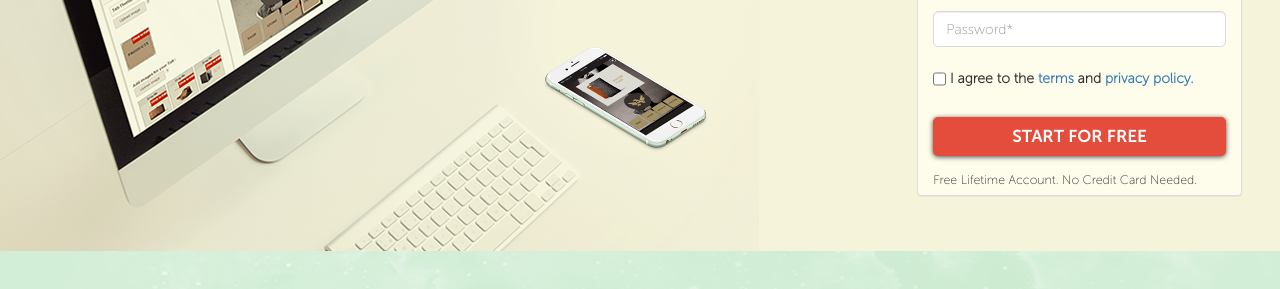
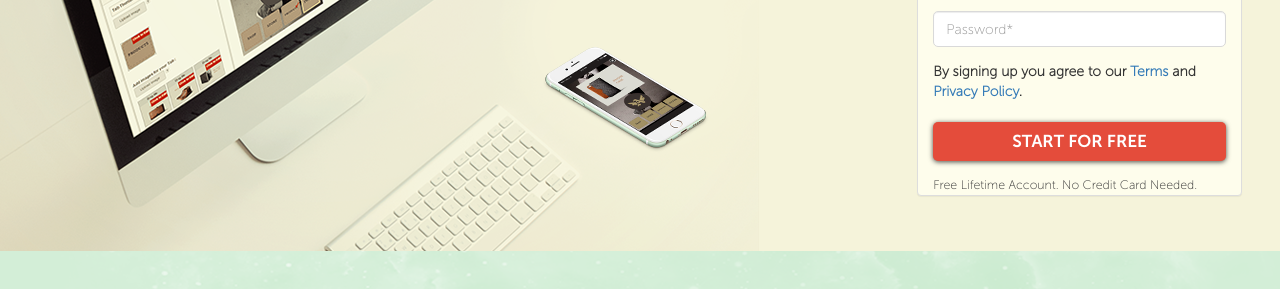
Before and after one commit to mobileads-com/landing_page, a plain HTML site: page index.html in a window 1280 px wide. Shown: the part 393-682 px from the top of the page. Drawn offline with Linux system fonts and the light colour scheme.

Commit message:
Removed check box, changed it's text.

```diff
--- a/index.html
+++ b/index.html
@@ -113,7 +113,7 @@
                 <div class="panel panel-default">
                     <h3 class="text-center text-red">Register Now!</h3>
                     <div class="panel-body">
-                        <form>
+                        <form action="signup.htm" method="post">
                             <div class="form-group">
                                 <input type="email" class="form-control" placeholder="Your Name*" required>
                             </div>
@@ -124,9 +124,9 @@
                                 <input type="password" class="form-control" placeholder="Password*" required>
                             </div>
                             <div class="form-group">
-                                <!-- <input type="name" class="form-control" placeholder="GMT Timezone"> -->
                                 <label>
-                                    <input type="checkbox" required> I agree to the <a href="#">terms</a> and <a href="#"> privacy policy.</a>
+                                    <!-- <input type="checkbox" required> I agree to the <a href="#">terms</a> and <a href="#"> privacy policy.</a> -->
+                                    By signing up you agree to our <a href="">Terms</a> and <a href="">Privacy Policy</a>.
                                 </label>
                             </div>
                             <div class="form-group">
@@ -159,9 +159,10 @@
                                     <input type="password" class="form-control" placeholder="Password*">
                                 </div>
                                 <div class="form-group">
-                                    <!-- <input type="name" class="form-control" placeholder="GMT Timezone"> -->
                                     <label>
-                                        <input type="checkbox"> I agree to the <a href="#">terms</a> and <a href="#"> privacy policy.</a>
+                                        <!-- <input type="checkbox"> I agree to the <a href="#">terms</a> and <a href="#"> privacy policy.</a> -->
+                                        By signing up you agree to our <a href="">Terms</a> and <a href="">Privacy Policy</a>.
+
                                     </label>
                                 </div>
                                 <div class="form-group">
```
